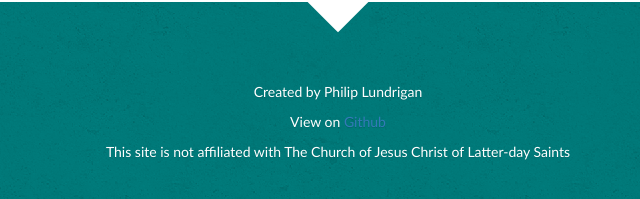
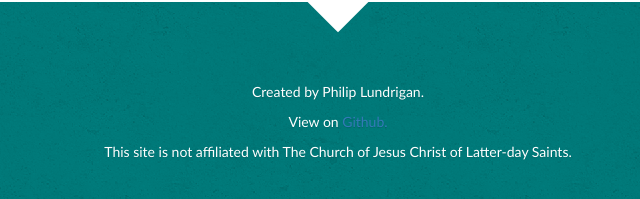
Before and after one commit to philipbl/SpeakerCast, a plain HTML site: page index.html in a window 1280 px wide. Shown: the part 4797-4996 px from the top of the page, 302-942 px from the left. Drawn offline with Linux system fonts and the light colour scheme.

Commit message:
Fix punctuation

```diff
--- a/index.html
+++ b/index.html
@@ -86,9 +86,9 @@
       <div class="container">
         <div class="row">
           <div class="col-sm-12">
-            <p>Created by Philip Lundrigan</p>
-            <p>View on <a href="https://github.com/philipbl/SpeakerCast">Github</a></p>
-            <p>This site is not affiliated with The Church of Jesus Christ of Latter-day Saints</p>
+            <p>Created by Philip Lundrigan.</p>
+            <p>View on <a href="https://github.com/philipbl/SpeakerCast">Github.</a></p>
+            <p>This site is not affiliated with The Church of Jesus Christ of Latter-day Saints.</p>
           </div>
         </div>
       </div>
```
